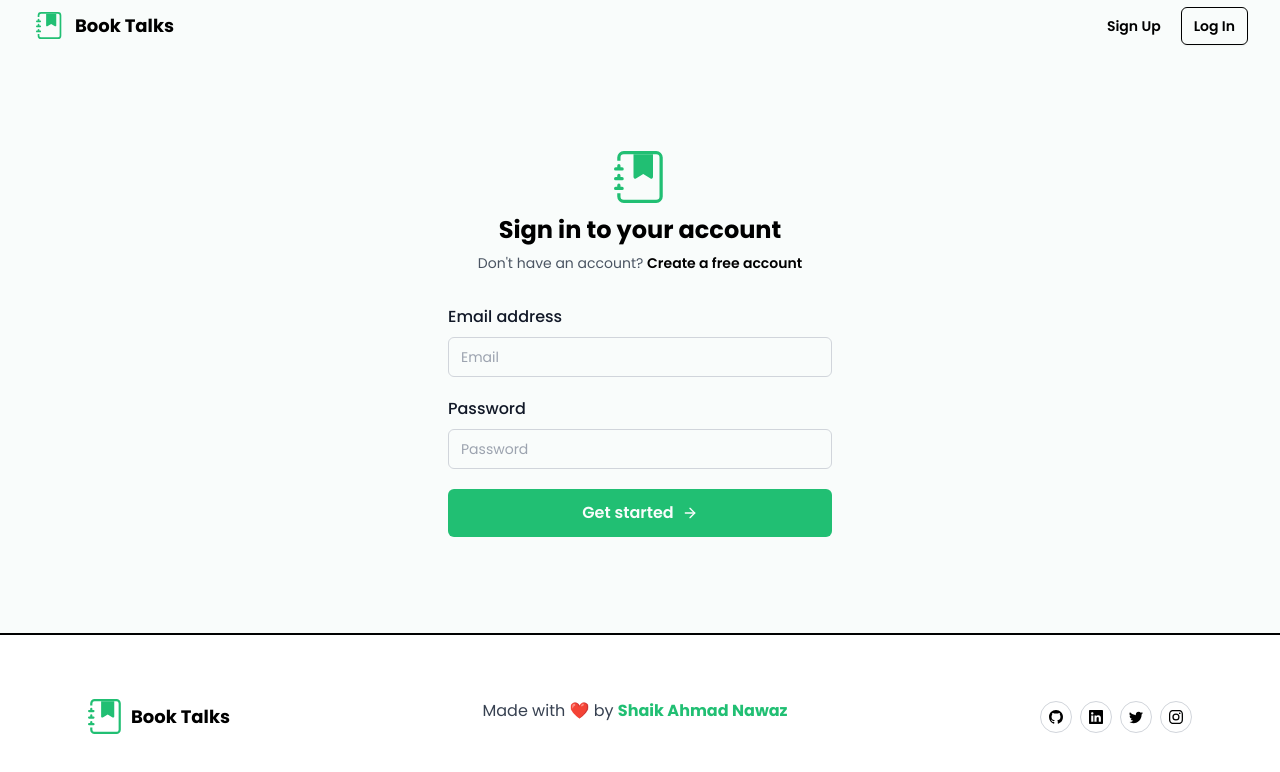
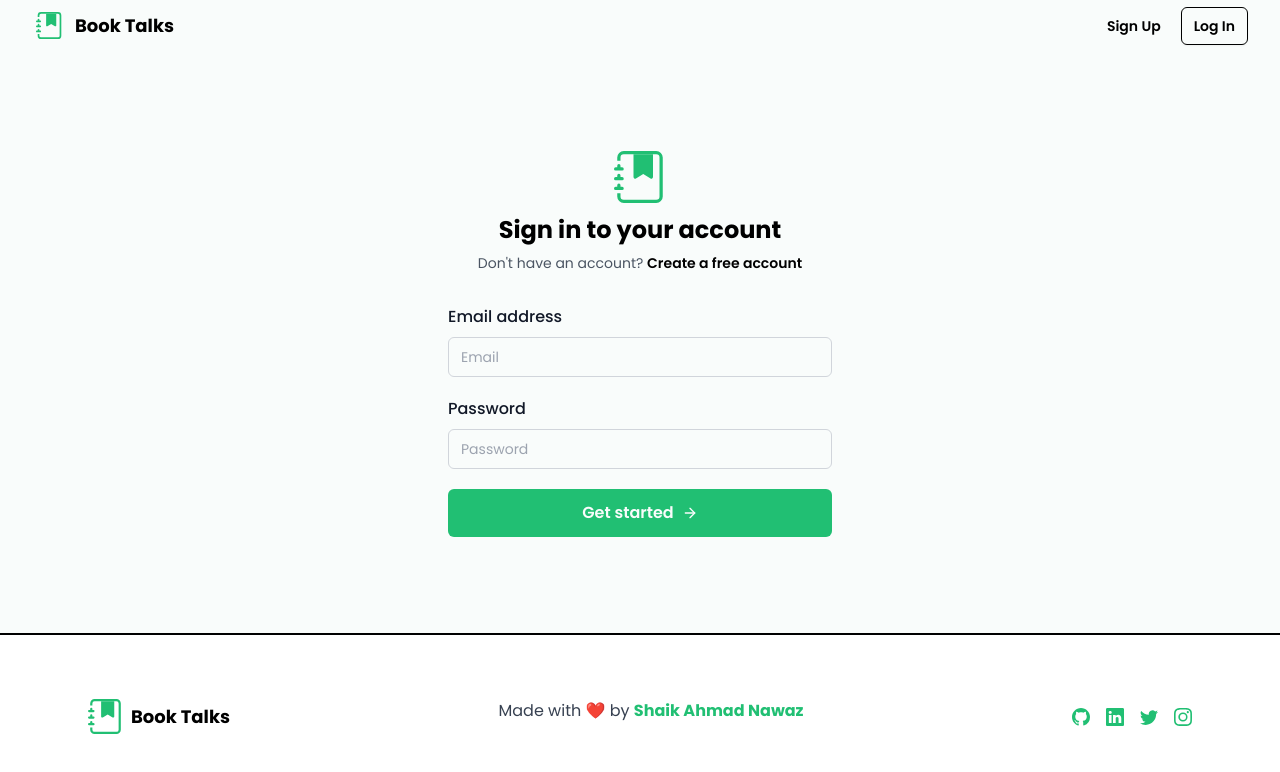
Before and after one commit to shaikahmadnawaz/book-talks, a React (Create React App) app in the folder client/: page /login in a window 1280 px wide. Shown: the top 772 px of the page. Built offline with nearby package versions, Linux system fonts and the light colour scheme.

Commit message:
doing refactoring of books components

```diff
--- a/client/src/components/books/BookForm.js
+++ b/client/src/components/books/BookForm.js
@@ -144,7 +144,7 @@ const BookForm = () => {
                 <option value="horror">Horror</option>
                 <option value="children">Children</option>
                 <option value="comics">Comics</option>
-                <option value="cookbooks">Cookbooks</option>
+                <option value="cookbooks">Cooking</option>
                 <option value="journals">Journals</option>
                 <option value="poetry">Poetry</option>
               </select>
--- a/client/src/components/books/BookList.js
+++ b/client/src/components/books/BookList.js
@@ -12,7 +12,6 @@ const BookList = () => {
   const dispatch = useDispatch();
   const navigate = useNavigate();
   const books = useSelector((state) => state.books.books);
-  console.log(books);
   // const loading = useSelector((state) => state.books.loading);
   const error = useSelector((state) => state.books.error);
   const isAuthenticated = useSelector((state) => state.auth.user);
@@ -112,7 +111,7 @@ const BookList = () => {
         {(searchQuery ? searchResults : filteredBooks)?.map((book) => (
           <div
             key={book._id}
-            className="rounded-lg overflow-hidden border border-primary"
+            className="rounded-lg overflow-hidden border border-primary transition duration-300 ease-in-out transform hover:scale-105"
           >
             <img
               className="h-64 w-full object-cover object-center"
--- a/client/src/components/books/Filter.js
+++ b/client/src/components/books/Filter.js
@@ -7,15 +7,27 @@ const Filter = ({ selectedCategory, handleCategoryChange }) => {
     { label: "Non-fiction", value: "non-fiction" },
     { label: "Mystery", value: "mystery" },
     { label: "Comics", value: "comics" },
+    { label: "Fantasy", value: "fantasy" },
+    { label: "Thriller", value: "thriller" },
+    { label: "Romance", value: "romance" },
+    { label: "Horror", value: "horror" },
+    { label: "Children", value: "children" },
+    { label: "Biography", value: "biography" },
+    { label: "History", value: "history" },
+    { label: "Poetry", value: "poetry" },
+    { label: "Self-help", value: "self-help" },
+    { label: "Cooking", value: "cooking" },
   ];
 
   return (
-    <div className="flex justify-center mb-4">
+    <div className="flex flex-wrap justify-center mb-4">
       {categories.map((category) => (
         <button
           key={category.value}
-          className={`px-3 py-1 rounded-md ${
-            selectedCategory === category.value ? "bg-primary" : "bg-gray-200"
+          className={`px-3 py-1 my-1 rounded-md ${
+            selectedCategory === category.value
+              ? "bg-primary text-secondary"
+              : "bg-gray-200"
           } mr-2`}
           onClick={() => handleCategoryChange(category.value)}
         >
--- a/client/src/components/common/Footer.js
+++ b/client/src/components/common/Footer.js
@@ -33,29 +33,30 @@ const Footer = () => {
               Shaik Ahmad Nawaz
             </a>
           </div>
-          <div className="flex items-center justify-center md:justify-end">
-            <a href="https://github.com/shaikahmadnawaz" className="mr-2">
-              <div className="flex h-8 w-8 items-center justify-center rounded-full border border-gray-300 hover:border-gray-400">
-                <BsGithub size={14} />
-              </div>
+          <div className="flex items-center justify-center md:justify-end space-x-4">
+            <a
+              href="https://github.com/shaikahmadnawaz"
+              className="text-primary hover:text-primary-dark"
+            >
+              <BsGithub size={18} />
             </a>
             <a
-              href="https://www.linkedin.com/in/shaik-ahmad-nawaz-894425239"
-              className="mr-2"
+              href="https://www.linkedin.com/in/shaikahmadnawaz"
+              className="text-primary hover:text-primary-dark"
             >
-              <div className="flex h-8 w-8 items-center justify-center rounded-full border border-gray-300 hover:border-gray-400">
-                <BsLinkedin size={14} />
-              </div>
+              <BsLinkedin size={18} />
             </a>
-            <a href="https://twitter.com/shaikahmadnawaz" className="mr-2">
-              <div className="flex h-8 w-8 items-center justify-center rounded-full border border-gray-300 hover:border-gray-400">
-                <BsTwitter size={14} />
-              </div>
+            <a
+              href="https://twitter.com/shaikahmadnawaz"
+              className="text-primary hover:text-primary-dark"
+            >
+              <BsTwitter size={18} />
             </a>
-            <a href="https://www.instagram.com/shaikahmadnawaz/">
-              <div className="flex h-8 w-8 items-center justify-center rounded-full border border-gray-300 hover:border-gray-400">
-                <BsInstagram size={14} />
-              </div>
+            <a
+              href="https://www.instagram.com/shaikahmadnawaz"
+              className="text-primary hover:text-primary-dark"
+            >
+              <BsInstagram size={18} />
             </a>
           </div>
         </div>
```
